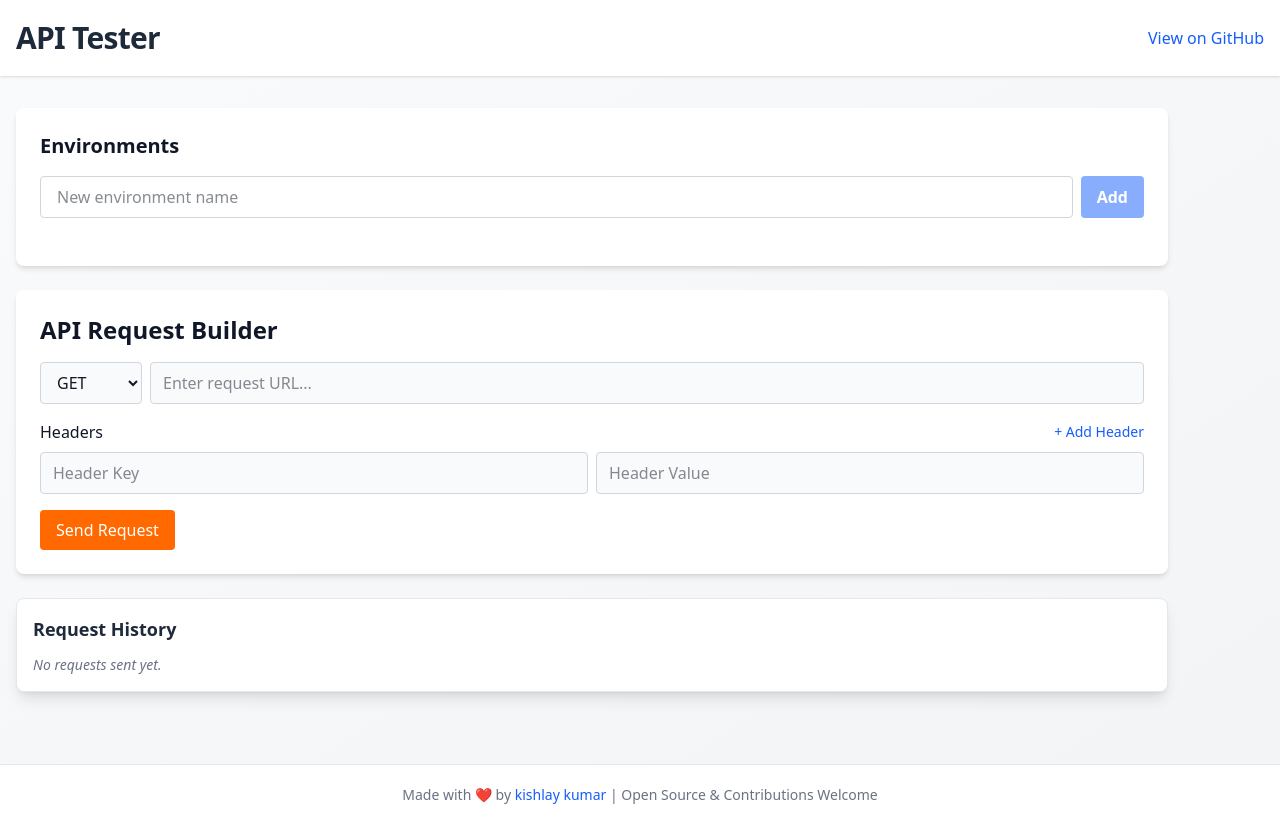
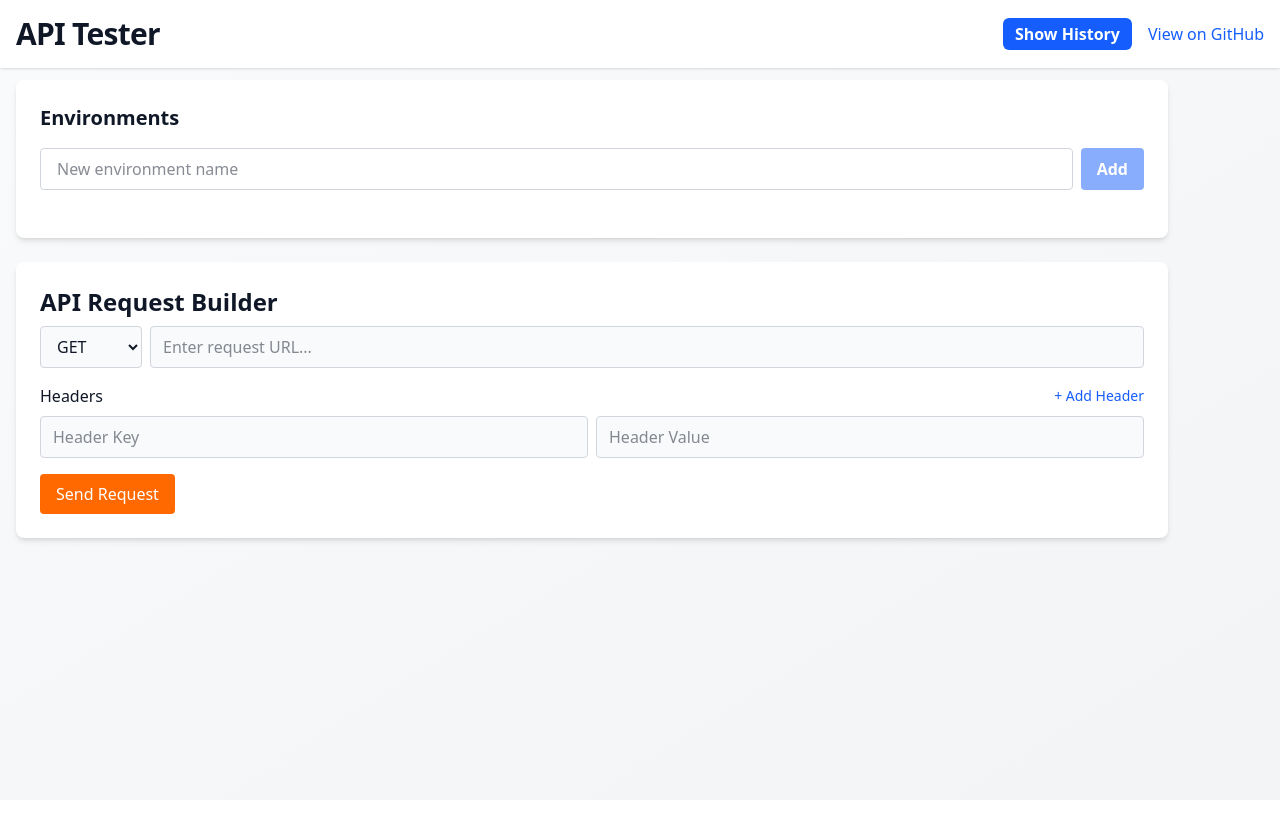
Before and after one commit to innovatewithkishlay/api-tester, a React (Vite) app: page / in a window 1280 px wide. After the commit the page ends 800 px from the top, so only its background shows below. Built offline with nearby package versions, Linux system fonts and the light colour scheme.

Commit message:
feat(ui): revamp layout with header-based history sidebar, enhanced components, and polished animations

```diff
--- a/src/App.tsx
+++ b/src/App.tsx
@@ -1,11 +1,16 @@
-import React from "react";
-import { motion } from "framer-motion";
+import React, { useState } from "react";
+import { motion, AnimatePresence } from "framer-motion";
 import ApiForm from "./components/ApiForm";
+import HistoryPanel from "./components/HistoryPanel";
 import { Toaster } from "react-hot-toast";
 
 const App: React.FC = () => {
+  const [historyVisible, setHistoryVisible] = useState(false);
+
+  const toggleHistory = () => setHistoryVisible((v) => !v);
+
   return (
-    <div className="min-h-screen bg-gradient-to-br from-gray-50 to-gray-100 text-gray-900">
+    <div className="min-h-screen bg-gradient-to-br from-gray-50 to-gray-100 text-gray-900 relative">
       {/* Toast Notifications */}
       <Toaster
         position="top-right"
@@ -25,17 +30,26 @@ const App: React.FC = () => {
         }}
       />
 
-      {/* Page Container */}
+      {/* Header */}
       <motion.header
         initial={{ opacity: 0, y: -15 }}
         animate={{ opacity: 1, y: 0 }}
         transition={{ duration: 0.4 }}
-        className="bg-white shadow-sm"
+        className="bg-white shadow-sm fixed top-0 left-0 right-0 z-30"
       >
-        <div className="max-w-7xl mx-auto px-4 py-5 flex items-center justify-between">
-          <h1 className="text-2xl md:text-3xl font-bold tracking-tight text-gray-800">
+        <div className="max-w-7xl mx-auto px-4 py-4 flex items-center justify-between">
+          <h1 className="text-2xl md:text-3xl font-bold tracking-tight">
             API Tester
           </h1>
+          <div className="flex items-center gap-4">
+            <button
+              onClick={toggleHistory}
+              className="px-3 py-1 rounded-md bg-blue-600 text-white font-semibold hover:bg-blue-700 transition"
+              aria-expanded={historyVisible}
+              aria-controls="history-panel"
+            >
+              {historyVisible ? "Hide History" : "Show History"}
+            </button>
             <a
               href="https://github.com/innovatewithkishlay/api-tester"
               target="_blank"
@@ -45,37 +59,34 @@ const App: React.FC = () => {
               View on GitHub
             </a>
           </div>
+        </div>
       </motion.header>
 
-      <main className="max-w-7xl mx-auto px-4 py-8">
-        <motion.div
-          initial={{ opacity: 0, y: 20 }}
-          animate={{ opacity: 1, y: 0 }}
-          transition={{ duration: 0.5, delay: 0.1 }}
+      {/* Main Content + History Sidebar layout */}
+      <main className="max-w-7xl mx-auto px-4 py-20 flex relative">
+        <div className="flex-1">
+          <ApiForm />
+        </div>
+
+        {/* History Sidebar */}
+        <AnimatePresence>
+          {historyVisible && (
+            <motion.aside
+              id="history-panel"
+              initial={{ x: "100%" }}
+              animate={{ x: 0 }}
+              exit={{ x: "100%" }}
+              transition={{ type: "spring", stiffness: 300, damping: 30 }}
+              className="fixed top-[72px] right-0 bottom-0 w-96 bg-white border-l border-gray-200 shadow-lg z-40 overflow-y-auto"
             >
-          <ApiForm />
-        </motion.div>
+              <HistoryPanel
+                historyVisible={historyVisible}
+                onClose={() => setHistoryVisible(false)}
+              />
+            </motion.aside>
+          )}
+        </AnimatePresence>
       </main>
-
-      <motion.footer
-        initial={{ opacity: 0, y: 15 }}
-        animate={{ opacity: 1, y: 0 }}
-        transition={{ duration: 0.4, delay: 0.2 }}
-        className="mt-10 border-t border-gray-200 bg-white"
-      >
-        <div className="max-w-7xl mx-auto px-4 py-5 text-center text-sm text-gray-500">
-          Made with ❤️ by{" "}
-          <a
-            href="https://kishlaykumar.onrender.com/"
-            target="_blank"
-            rel="noopener noreferrer"
-            className="text-blue-600 hover:underline"
-          >
-            kishlay kumar
-          </a>{" "}
-          | Open Source & Contributions Welcome
-        </div>
-      </motion.footer>
     </div>
   );
 };
--- a/src/components/ApiForm.tsx
+++ b/src/components/ApiForm.tsx
@@ -3,9 +3,7 @@ import axios from "axios";
 import { motion } from "framer-motion";
 import { toast } from "react-hot-toast";
 import ResponseViewer from "./ResponseViewer";
-import HistoryPanel from "./HistoryPanel";
 import type { HistoryItem } from "./HistoryPanel";
-
 import EnvironmentManager from "./EnvironmentManager";
 import type { Environment } from "./EnvironmentManager";
 
@@ -17,7 +15,12 @@ interface Header {
 const LOCAL_STORAGE_KEY_HISTORY = "apiTesterHistory";
 const LOCAL_STORAGE_KEY_ENV = "apiTesterEnvironments";
 
-const ApiForm: React.FC = () => {
+interface ApiFormProps {
+  /** Callback so App can save history globally */
+  onNewHistoryItem?: (item: HistoryItem) => void;
+}
+
+const ApiForm: React.FC<ApiFormProps> = ({ onNewHistoryItem }) => {
   const [method, setMethod] = useState("GET");
   const [url, setUrl] = useState("");
   const [body, setBody] = useState("{}");
@@ -25,8 +28,6 @@ const ApiForm: React.FC = () => {
   const [status, setStatus] = useState<number | null>(null);
   const [responseData, setResponseData] = useState<unknown>(null);
   const [loading, setLoading] = useState(false);
-  const [history, setHistory] = useState<HistoryItem[]>([]);
-  const [historyOpen, setHistoryOpen] = useState(true);
   const [responseHeaders, setResponseHeaders] = useState<Record<string, string>>();
   const [duration, setDuration] = useState<number>();
 
@@ -34,26 +35,18 @@ const ApiForm: React.FC = () => {
   const [environments, setEnvironments] = useState<Environment[]>([]);
   const [activeEnvId, setActiveEnvId] = useState<string>("");
 
+  // Load saved environments
   useEffect(() => {
-    const savedHistory = localStorage.getItem(LOCAL_STORAGE_KEY_HISTORY);
-    if (savedHistory) setHistory(JSON.parse(savedHistory));
-
     const savedEnvs = localStorage.getItem(LOCAL_STORAGE_KEY_ENV);
     if (savedEnvs) setEnvironments(JSON.parse(savedEnvs));
   }, []);
 
-  const saveHistoryItem = (item: HistoryItem) => {
-    const updated = [item, ...history].slice(0, 20);
-    setHistory(updated);
-    localStorage.setItem(LOCAL_STORAGE_KEY_HISTORY, JSON.stringify(updated));
-  };
-
   const replaceVariables = (text: string) => {
     if (!text) return text;
-    const env = environments.find(e => e.id === activeEnvId);
+    const env = environments.find((e) => e.id === activeEnvId);
     if (!env) return text;
     let result = text;
-    env.variables.forEach(v => {
+    env.variables.forEach((v) => {
       if (v.key) {
         const pattern = new RegExp(`{{${v.key}}}`, "g");
         result = result.replace(pattern, v.value);
@@ -92,7 +85,7 @@ const ApiForm: React.FC = () => {
     }
 
     const headerObj: Record<string, string> = {};
-    headers.forEach(h => {
+    headers.forEach((h) => {
       if (h.key.trim()) headerObj[replaceVariables(h.key)] = replaceVariables(h.value);
     });
 
@@ -120,13 +113,23 @@ const ApiForm: React.FC = () => {
       Object.entries(res.headers).forEach(([k, v]) => (plainHeaders[k] = String(v)));
       setResponseHeaders(plainHeaders);
 
-      saveHistoryItem({
+      // Save history globally via App, or locally if not provided
+      const historyItem: HistoryItem = {
         method,
         url,
         headers,
         body: ["POST", "PUT", "PATCH"].includes(method) ? body : undefined,
         timestamp: Date.now(),
-      });
+      };
+
+      if (onNewHistoryItem) {
+        onNewHistoryItem(historyItem);
+      } else {
+        const savedHistory = localStorage.getItem(LOCAL_STORAGE_KEY_HISTORY);
+        const parsed = savedHistory ? (JSON.parse(savedHistory) as HistoryItem[]) : [];
+        const updated = [historyItem, ...parsed].slice(0, 20);
+        localStorage.setItem(LOCAL_STORAGE_KEY_HISTORY, JSON.stringify(updated));
+      }
 
       toast.success(`Request successful (Status ${res.status})`);
     } catch (err: unknown) {
@@ -148,27 +151,18 @@ const ApiForm: React.FC = () => {
         setResponseData({ error: "Unexpected error" });
         toast.error("Network or unexpected error — check console.");
       }
-}
-finally {
+    } finally {
       setLoading(false);
     }
   };
 
-  const handleHistorySelect = (item: HistoryItem) => {
-    setMethod(item.method);
-    setUrl(item.url);
-    setHeaders(item.headers.length ? item.headers : [{ key: "", value: "" }]);
-     setBody(item.body ?? "{}");
-  };
-
   return (
     <motion.div
-      className="max-w-6xl w-full grid grid-cols-1 md:grid-cols-[2fr,1fr] gap-6"
+      className="max-w-6xl w-full"
       initial={{ opacity: 0, y: 10 }}
       animate={{ opacity: 1, y: 0 }}
       transition={{ duration: 0.4 }}
     >
-      <div>
       {/* Environment Manager */}
       <EnvironmentManager environments={environments} setEnvironments={setEnvironments} />
 
@@ -182,8 +176,10 @@ finally {
             className="border border-gray-300 rounded px-2 py-1 focus:ring focus:ring-blue-300 focus:border-blue-500 transition"
           >
             <option value="">None</option>
-              {environments.map(env => (
-                <option key={env.id} value={env.id}>{env.name}</option>
+            {environments.map((env) => (
+              <option key={env.id} value={env.id}>
+                {env.name}
+              </option>
             ))}
           </select>
         </div>
@@ -197,16 +193,7 @@ finally {
         animate={{ opacity: 1, y: 0 }}
         transition={{ delay: 0.1 }}
       >
-          <div className="flex justify-between items-center">
-            <h2 className="text-2xl font-semibold">API Request Builder</h2>
-            <button
-              type="button"
-              onClick={() => setHistoryOpen(!historyOpen)}
-              className="text-sm text-blue-600 hover:underline md:hidden transition"
-            >
-              {historyOpen ? "Hide History" : "Show History"}
-            </button>
-          </div>
+        <h2 className="text-2xl font-semibold mb-2">API Request Builder</h2>
 
         {/* Method + URL */}
         <div className="flex gap-2">
@@ -215,7 +202,11 @@ finally {
             onChange={(e) => setMethod(e.target.value)}
             className="border border-gray-300 rounded px-3 py-2 bg-gray-50 focus:ring focus:ring-blue-300 focus:border-blue-500 transition"
           >
-              <option>GET</option><option>POST</option><option>PUT</option><option>DELETE</option><option>PATCH</option>
+            <option>GET</option>
+            <option>POST</option>
+            <option>PUT</option>
+            <option>DELETE</option>
+            <option>PATCH</option>
           </select>
           <input
             type="text"
@@ -264,7 +255,9 @@ finally {
                   type="button"
                   onClick={() => removeHeaderRow(index)}
                   className="text-red-500 font-bold px-2 hover:scale-110 transition"
-                  >✕</button>
+                >
+                  ✕
+                </button>
               )}
             </motion.div>
           ))}
@@ -280,6 +273,7 @@ finally {
           />
         )}
 
+        {/* Submit */}
         <motion.button
           type="submit"
           disabled={loading}
@@ -295,23 +289,13 @@ finally {
         </motion.button>
       </motion.form>
 
+      {/* Response */}
       <ResponseViewer
         status={status}
         data={responseData}
         headers={responseHeaders}
         duration={duration}
       />
-      </div>
-
-      {/* History Panel */}
-      <div className="hidden md:block">
-        <HistoryPanel history={history} onSelect={handleHistorySelect} isOpen={true} />
-      </div>
-      {historyOpen && (
-        <div className="md:hidden col-span-full">
-          <HistoryPanel history={history} onSelect={handleHistorySelect} isOpen={historyOpen} />
-        </div>
-      )}
     </motion.div>
   );
 };
--- a/src/components/HistoryPanel.tsx
+++ b/src/components/HistoryPanel.tsx
@@ -1,5 +1,5 @@
 import React from "react";
-import { motion, AnimatePresence } from "framer-motion";
+import { motion } from "framer-motion";
 
 export interface HistoryItem {
   method: string;
@@ -10,9 +10,10 @@ export interface HistoryItem {
 }
 
 interface HistoryPanelProps {
-  history: HistoryItem[];
-  onSelect: (item: HistoryItem) => void;
-  isOpen: boolean;
+  historyVisible?: boolean;
+  onClose?: () => void;
+  history?: HistoryItem[];
+  onSelect?: (item: HistoryItem) => void;
 }
 
 const methodColors: Record<string, string> = {
@@ -23,28 +24,33 @@ const methodColors: Record<string, string> = {
   PATCH: "bg-purple-500",
 };
 
-const HistoryPanel: React.FC<HistoryPanelProps> = ({ history, onSelect, isOpen }) => {
+const HistoryPanel: React.FC<HistoryPanelProps> = ({
+  onClose,
+  history = [],
+  onSelect = () => {},
+}) => {
   return (
-    <AnimatePresence>
-      {isOpen && (
     <motion.div
-          className="bg-white rounded-lg shadow-lg p-4 h-full overflow-y-auto border border-gray-200"
-          initial={{ opacity: 0, x: 50 }}
-          animate={{ opacity: 1, x: 0 }}
-          exit={{ opacity: 0, x: 50 }}
-          transition={{ duration: 0.3 }}
-        >
-          <h3 className="text-lg font-semibold mb-3 text-gray-800">Request History</h3>
-          {history.length === 0 ? (
-            <motion.p
-              className="text-gray-500 text-sm italic"
+      className="h-full flex flex-col p-4"
       initial={{ opacity: 0 }}
       animate={{ opacity: 1 }}
+      exit={{ opacity: 0 }}
     >
-              No requests sent yet.
-            </motion.p>
+      <div className="flex justify-between items-center mb-4 border-b border-gray-200 pb-2">
+        <h3 className="text-lg font-semibold text-gray-800">Request History</h3>
+        <button
+          onClick={onClose}
+          aria-label="Close history panel"
+          className="text-gray-600 hover:text-gray-900 text-xl font-bold focus:outline-none"
+        >
+          ×
+        </button>
+      </div>
+
+      {history.length === 0 ? (
+        <p className="text-gray-500 text-sm italic">No requests sent yet.</p>
       ) : (
-            <ul className="space-y-2">
+        <ul className="overflow-y-auto flex-1 space-y-2">
           {history.map((item, idx) => (
             <motion.li
               key={idx}
@@ -59,7 +65,9 @@ const HistoryPanel: React.FC<HistoryPanelProps> = ({ history, onSelect, isOpen }
               >
                 <div className="flex items-center gap-2">
                   <span
-                        className={`text-white text-xs font-bold px-2 py-1 rounded ${methodColors[item.method] || "bg-gray-500"}`}
+                    className={`text-white text-xs font-bold px-2 py-1 rounded ${
+                      methodColors[item.method] || "bg-gray-500"
+                    }`}
                   >
                     {item.method}
                   </span>
@@ -76,8 +84,6 @@ const HistoryPanel: React.FC<HistoryPanelProps> = ({ history, onSelect, isOpen }
         </ul>
       )}
     </motion.div>
-      )}
-    </AnimatePresence>
   );
 };
 
```
Lines whose indentation alone changed are shown as unchanged.
